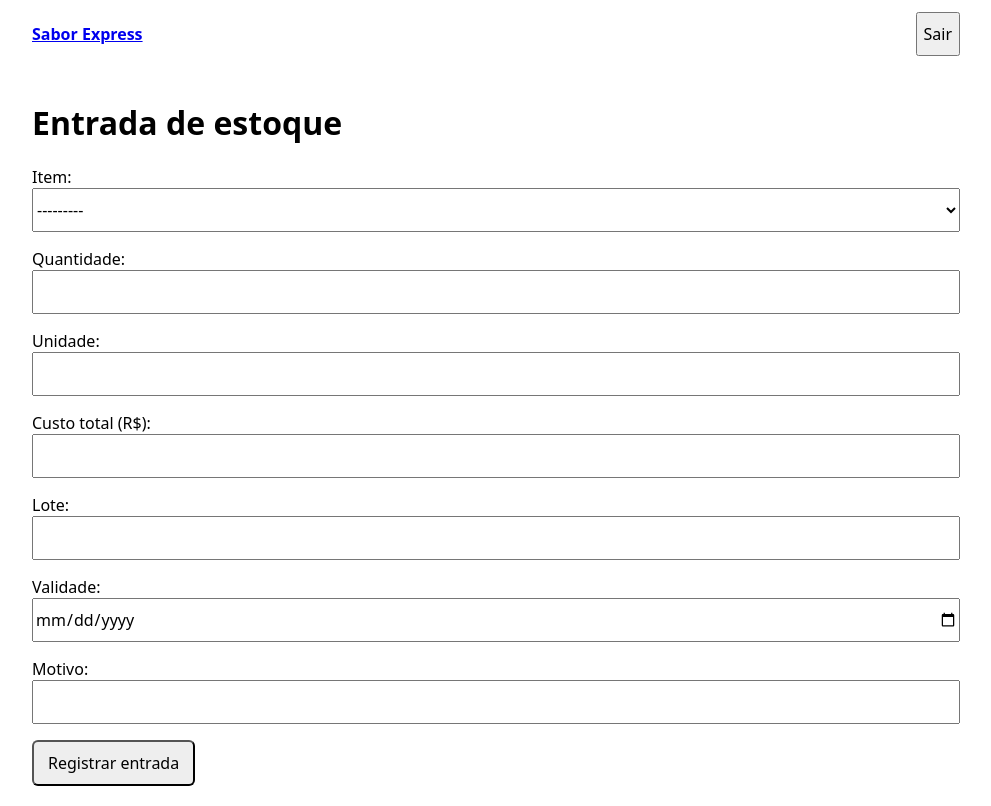
After one commit to quadradois/sabor-express, a Django app: page /estoque/entrada/ in a window 1280 px wide. The commit adds this page. Shown: the whole page, without its empty margins (144-1135 px from the left). Run offline with Django 5.2, Linux system fonts and the light colour scheme; the visitor is signed in with stand-in values (Sample User, id 1); data that the repository does not hold is empty.

Commit message:
feat: telas de entrada de estoque e receita escalada
Co-Authored-By: Claude Sonnet 5.5 <noreply@anthropic.com>

```diff
--- /dev/null
+++ b/web/forms.py
@@ -0,0 +1,25 @@
+from django import forms
+
+from cadastros.models import Item
+from fichas.models import Ficha
+
+MAIOR_QUE_ZERO = "Informe um valor maior que zero."
+
+
+class ReceitaForm(forms.Form):
+    ficha = forms.ModelChoiceField(Ficha.objects.filter(tipo="produto", ativa=True), label="Produto")
+    unidades = forms.IntegerField(min_value=1, label="Unidades",
+                                  error_messages={"min_value": MAIOR_QUE_ZERO})
+    peso = forms.DecimalField(min_value=0.001, localize=True, label="Peso de cada unidade (g)",
+                              error_messages={"min_value": MAIOR_QUE_ZERO})
+
+
+class EntradaForm(forms.Form):
+    item = forms.ModelChoiceField(Item.objects.all(), label="Item")
+    quantidade = forms.DecimalField(localize=True, label="Quantidade")
+    unidade = forms.CharField(label="Unidade", widget=forms.TextInput(attrs={"list": "unidades"}))
+    custo_total = forms.DecimalField(localize=True, min_value=0, label="Custo total (R$)")
+    lote_codigo = forms.CharField(required=False, label="Lote")
+    validade = forms.DateField(required=False, label="Validade", widget=forms.DateInput(attrs={"type": "date"}))
+    motivo = forms.CharField(label="Motivo")
+    chave = forms.CharField(widget=forms.HiddenInput)
--- a/web/static/web/app.css
+++ b/web/static/web/app.css
@@ -5,3 +5,14 @@ header { display: flex; justify-content: space-between; align-items: center; }
 button, input, select { min-height: 44px; font: inherit; }
 input, select { max-width: 100%; }
 table { display: block; overflow-x: auto; }
+.menu a, .form button { display: block; min-height: 44px; padding: 10px 14px; margin: 8px 0; background: #eee; border-radius: 6px; text-decoration: none; color: inherit; }
+.form input, .form select { width: 100%; }
+.bloco { border: 1px solid #ccc; border-radius: 6px; padding: 8px 12px; margin: 12px 0; }
+.linhas { list-style: none; padding: 0; }
+.linhas li { display: flex; flex-wrap: wrap; gap: 4px 12px; align-items: center; min-height: 44px; border-bottom: 1px solid #eee; }
+.linhas label { display: flex; align-items: center; gap: 4px; min-height: 44px; }
+.linhas input[type=checkbox] { min-height: 0; width: 24px; height: 24px; }
+.nome { flex: 1 1 8em; }
+.falta { background: #fde68a; color: #7c2d12; padding: 2px 6px; border-radius: 4px; }
+.ok { background: #d1fae5; padding: 8px; border-radius: 4px; }
+.errorlist { color: #b91c1c; list-style: none; padding: 0; margin: 4px 0; }
--- /dev/null
+++ b/web/templates/web/entrada.html
@@ -0,0 +1,12 @@
+{% extends "web/base.html" %}
+{% block conteudo %}
+<h1>Entrada de estoque</h1>
+{% for m in messages %}<p class="ok">{{ m }}</p>{% endfor %}
+<form method="post" class="form">{% csrf_token %}
+  {{ form.non_field_errors }}
+  {% for f in form %}{% if f.is_hidden %}{{ f }}{% else %}
+  <p>{{ f.label_tag }} {{ f }} {{ f.errors }}</p>{% endif %}{% endfor %}
+  <datalist id="unidades"><option>g</option><option>kg</option><option>mL</option><option>L</option><option>un</option></datalist>
+  <button type="submit">Registrar entrada</button>
+</form>
+{% endblock %}
--- a/web/templates/web/inicio.html
+++ b/web/templates/web/inicio.html
@@ -1,5 +1,9 @@
 {% extends "web/base.html" %}
 {% block conteudo %}
 <h1>Sabor Express</h1>
-<p>Bem-vindo(a). As telas de cozinha aparecerão aqui.</p>
+<nav class="menu">
+  <a href="{% url 'receita' %}">Gerar receita</a>
+  <a href="{% url 'entrada' %}">Entrada de estoque</a>
+  <a href="/admin/">Cadastros</a>
+</nav>
 {% endblock %}
--- /dev/null
+++ b/web/templates/web/receita_form.html
@@ -0,0 +1,5 @@
+<form method="get" class="form">
+  {{ form.non_field_errors }}
+  {% for f in form %}<p>{{ f.label_tag }} {{ f }} {{ f.errors }}</p>{% endfor %}
+  <button type="submit">Gerar receita</button>
+</form>
--- a/web/urls.py
+++ b/web/urls.py
@@ -5,6 +5,8 @@ from . import views
 
 urlpatterns = [
     path("", views.inicio, name="inicio"),
+    path("receita/", views.receita, name="receita"),
+    path("estoque/entrada/", views.entrada, name="entrada"),
     path("entrar/", auth.LoginView.as_view(), name="login"),
     path("sair/", auth.LogoutView.as_view(), name="logout"),
 ]
--- a/web/views.py
+++ b/web/views.py
@@ -1,7 +1,50 @@
+import uuid
+
+from django.contrib import messages
 from django.contrib.auth.decorators import login_required
-from django.shortcuts import render
+from django.shortcuts import redirect, render
+
+from estoque.servicos import entrada_manual
+from fichas.escala import escalar
+from nucleo.operacoes import RegraViolada
+
+from .forms import EntradaForm, ReceitaForm
 
 
 @login_required
 def inicio(request):
     return render(request, "web/inicio.html")
+
+
+@login_required
+def receita(request):
+    form = ReceitaForm(request.GET or None)
+    ctx = {"form": form}
+    if request.GET and form.is_valid():
+        d = form.cleaned_data
+        try:
+            ctx["r"] = escalar(d["ficha"], d["unidades"], d["peso"])
+        except RegraViolada as e:
+            form.add_error(None, str(e))
+    return render(request, "web/receita.html", ctx)
+
+
+@login_required
+def entrada(request):
+    if request.method == "POST":
+        form = EntradaForm(request.POST)
+        if form.is_valid():
+            d = form.cleaned_data
+            try:
+                entrada_manual(item_id=d["item"].id, quantidade=d["quantidade"], unidade=d["unidade"].strip(),
+                               custo_total=d["custo_total"], motivo=d["motivo"], lote_codigo=d["lote_codigo"],
+                               validade=d["validade"], autor=request.user.username, canal="web",
+                               chave=d["chave"])
+            except RegraViolada as e:
+                form.add_error(None, str(e))
+            else:
+                messages.success(request, "Entrada registrada.")
+                return redirect("entrada")
+    else:
+        form = EntradaForm(initial={"chave": uuid.uuid4().hex})
+    return render(request, "web/entrada.html", {"form": form})
```
Also changed, not shown: conftest.py (+25 -0 lines), tests/test_escala.py (+1 -20 lines), tests/test_formato.py (added, +11 -0 lines), tests/test_web_receita.py (added, +37 -0 lines), web/templates/web/receita.html (added, +23 -0 lines), web/templatetags/formato.py (added, +22 -0 lines), web/templatetags/__init__.py (added).
